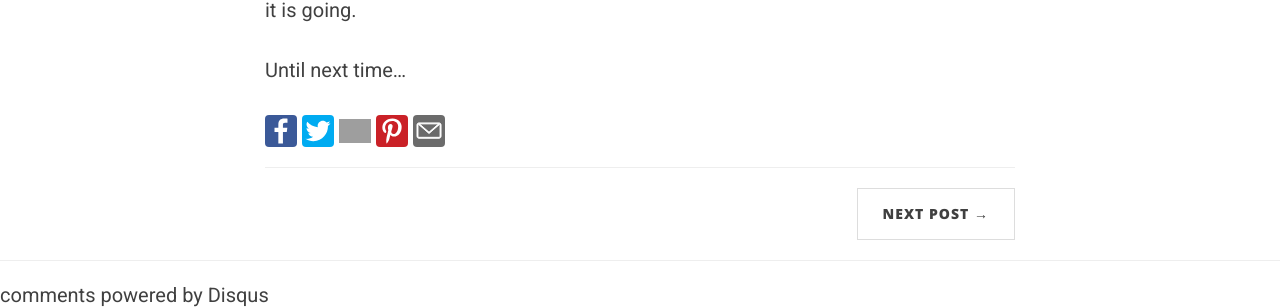
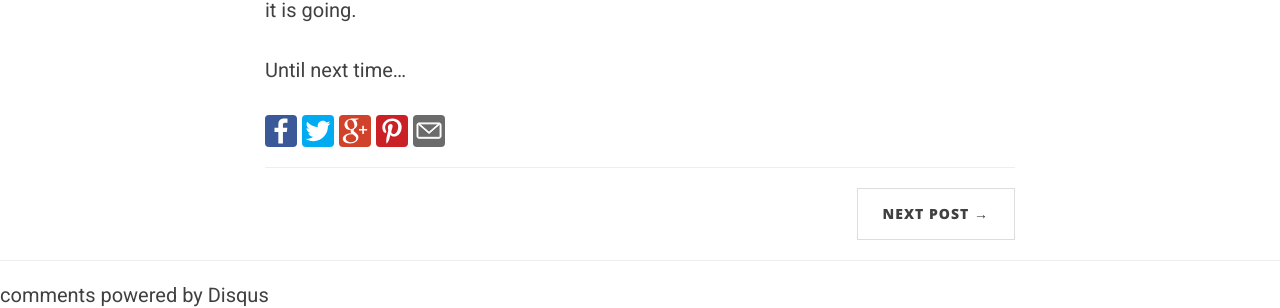
Before and after one commit to dawsneyland/formerdland, a Jekyll site: the page built from _posts/2016-02-03-time-to-begin.md, in a window 1280 px wide. Shown: the part 1341-1649 px from the top of the page. Built offline with Jekyll 4.4.1, drawn with Linux system fonts in a browser that asks for light colours; nearby versions of some CDN libraries; comment, search, counter and statistics services are not loaded.

Commit message:
Update share.html

```diff
--- a/_includes/share.html
+++ b/_includes/share.html
@@ -1,7 +1,7 @@
 <ul class="share-buttons">
   <li><a href="https://www.facebook.com/sharer/sharer.php?u=http%3A%2F%2Fwww.dawsneyland.com&t=" title="Share on Facebook" target="_blank" onclick="window.open('https://www.facebook.com/sharer/sharer.php?u=' + encodeURIComponent(document.URL) + '&t=' + encodeURIComponent(document.URL)); return false;"><img src="/img/social_flat_rounded_rects_svg/Facebook.svg"></a></li>
   <li><a href="https://twitter.com/intent/tweet?source=http%3A%2F%2Fwww.dawsneyland.com&text=:%20http%3A%2F%2Fwww.dawsneyland.com&via=dawsneyland" target="_blank" title="Tweet" onclick="window.open('https://twitter.com/intent/tweet?text=' + encodeURIComponent(document.title) + ':%20'  + encodeURIComponent(document.URL)); return false;"><img src="/img/social_flat_rounded_rects_svg/Twitter.svg"></a></li>
-  <li><a href="https://plus.google.com/share?url=http%3A%2F%2Fwww.dawsneyland.com" target="_blank" title="Share on Google+" onclick="window.open('https://plus.google.com/share?url=' + encodeURIComponent(document.URL)); return false;"><img src="/img/social_flat_rounded_rects_svg/Google+.svg"></a></li>
+  <li><a href="https://plus.google.com/share?url=http%3A%2F%2Fwww.dawsneyland.com" target="_blank" title="Share on Google+" onclick="window.open('https://plus.google.com/share?url=' + encodeURIComponent(document.URL)); return false;"><img src="/img/social_flat_rounded_rects_svg/Google.svg"></a></li>
   <li><a href="http://pinterest.com/pin/create/button/?url=http%3A%2F%2Fwww.dawsneyland.com&description=" target="_blank" title="Pin it" onclick="window.open('http://pinterest.com/pin/create/button/?url=' + encodeURIComponent(document.URL) + '&description=' +  encodeURIComponent(document.title)); return false;"><img src="/img/social_flat_rounded_rects_svg/Pinterest.svg"></a></li>
   <li><a href="mailto:?subject=&body=:%20http%3A%2F%2Fwww.dawsneyland.com" target="_blank" title="Email" onclick="window.open('mailto:?subject=' + encodeURIComponent(document.title) + '&body=' +  encodeURIComponent(document.URL)); return false;"><img src="/img/social_flat_rounded_rects_svg/Email.svg"></a></li>
 </ul>
```
